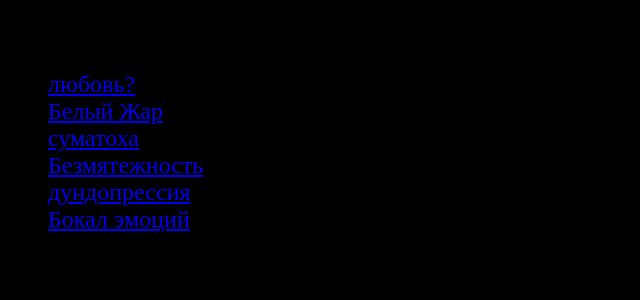
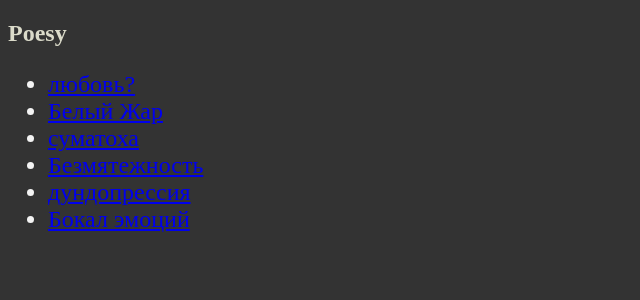
Before and after one commit to hvinya/hvinya.github.io, a Jekyll site: the page built from index.md, in a window 1280 px wide. Shown: the top 300 px of the page, without its empty margins (0-640 px from the left). Built offline with Jekyll 4.4.1, drawn with Linux system fonts in a browser that asks for light colours.

Commit message:
Update main.css

```diff
--- a/css/main.css
+++ b/css/main.css
@@ -3,5 +3,10 @@
 }
 
 body {
-  background-color: black;
+  background-color: #333333;
+  color: #f3f3f3;
 }
+
+h2 {
+  color: #dbdbca;
+}
```
